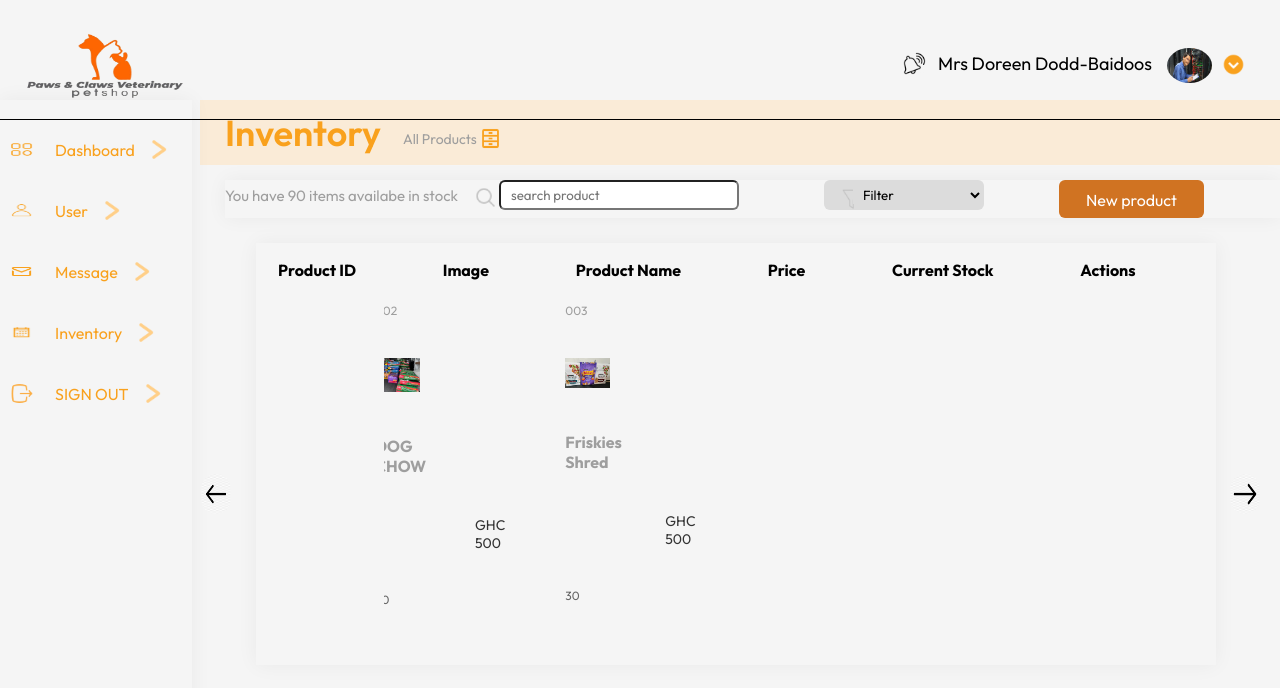
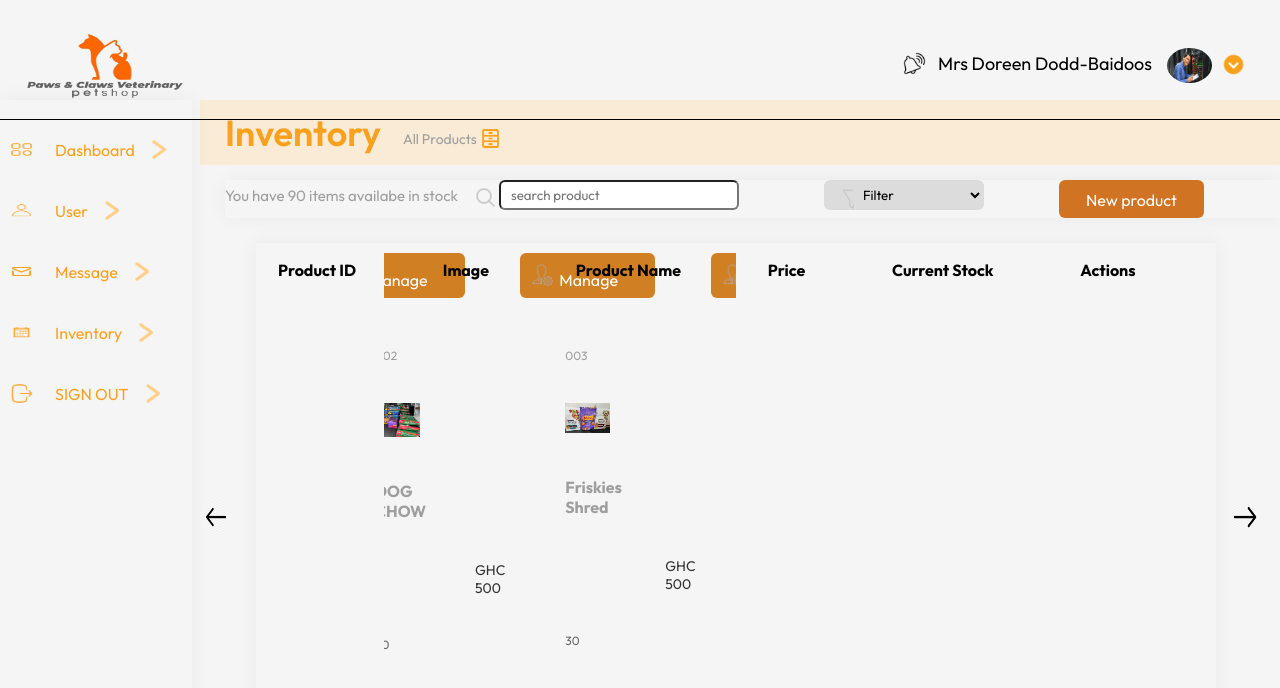
Before and after one commit to Haypeak/Paws-and-claws, a React (Vite) app in the folder front-end/: page /About in a window 1280 px wide. Shown: the top 688 px of the page. Built offline with nearby package versions, Linux system fonts and the light colour scheme.

Commit message:
InventoryPage

```diff
--- a/front-end/src/Components/Inventory/Inventory.css
+++ b/front-end/src/Components/Inventory/Inventory.css
@@ -13,6 +13,17 @@
     margin-top: 260px;
     margin-left: 150px;
     width: 87%;
+}
+.Inventory button{
+    background-color: #d07f22;
+    border-radius: 6px;
+    width: 135px;
+    cursor: pointer;
+    display: flex;
+    flex-direction: column;
+}
+.Inventory button img {
+    margin-right: 6px;
 }
 
 .back-btn, .next-btn{
@@ -46,7 +57,6 @@
  .slider ul{
     list-style-type: none;
     transition: transform 0.5s ease-in-out;
-    grid-template-columns: repeat(6, 1fr);
  }
 
  .slide{
--- a/front-end/src/Components/Inventory/Inventory.jsx
+++ b/front-end/src/Components/Inventory/Inventory.jsx
@@ -1,4 +1,5 @@
 import {useRef} from 'react';
+import manage from "../../assets/managee.png";
 import "./Inventory.css";
 import back_icon from "../../assets/back-icon.jpg";
 import next_icon from "../../assets/forward-icon.jpg";
@@ -287,7 +288,7 @@ const slideBackward = () =>{
             <ul ref={slider}>
                 <div className='slide'></div>
         {AllProducts.map((item) => (
-            <div key={item.id} style={styles.productContainer} className='productContainer'>
+            <div key={item.id} style={styles.productContainer} className='productContainer'> <button><a href=''><img src={manage} />Manage</a></button>
              <li><p style={styles.productnum} className='productnum'>{item.productnum}</p></li>
             <li><img style={styles.productImage} src={item.image} alt={item.productName} className='productImage'/></li>
               <li><p style={styles.productName} className='productName'>{item.productName}</p></li>
```
Also changed, not shown: front-end/src/Pages/InventoryPage.jsx (added, +18 -0 lines).
